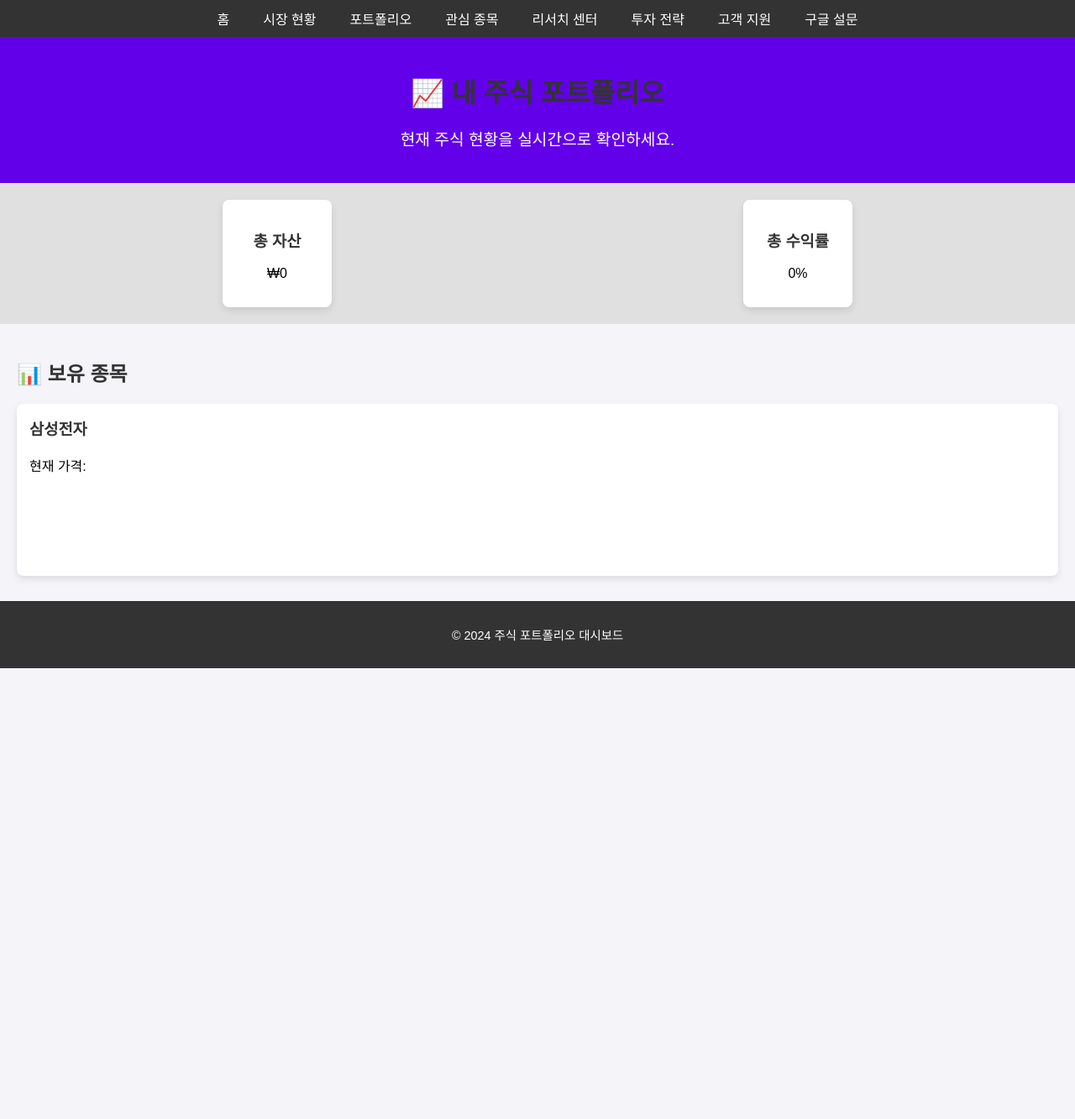
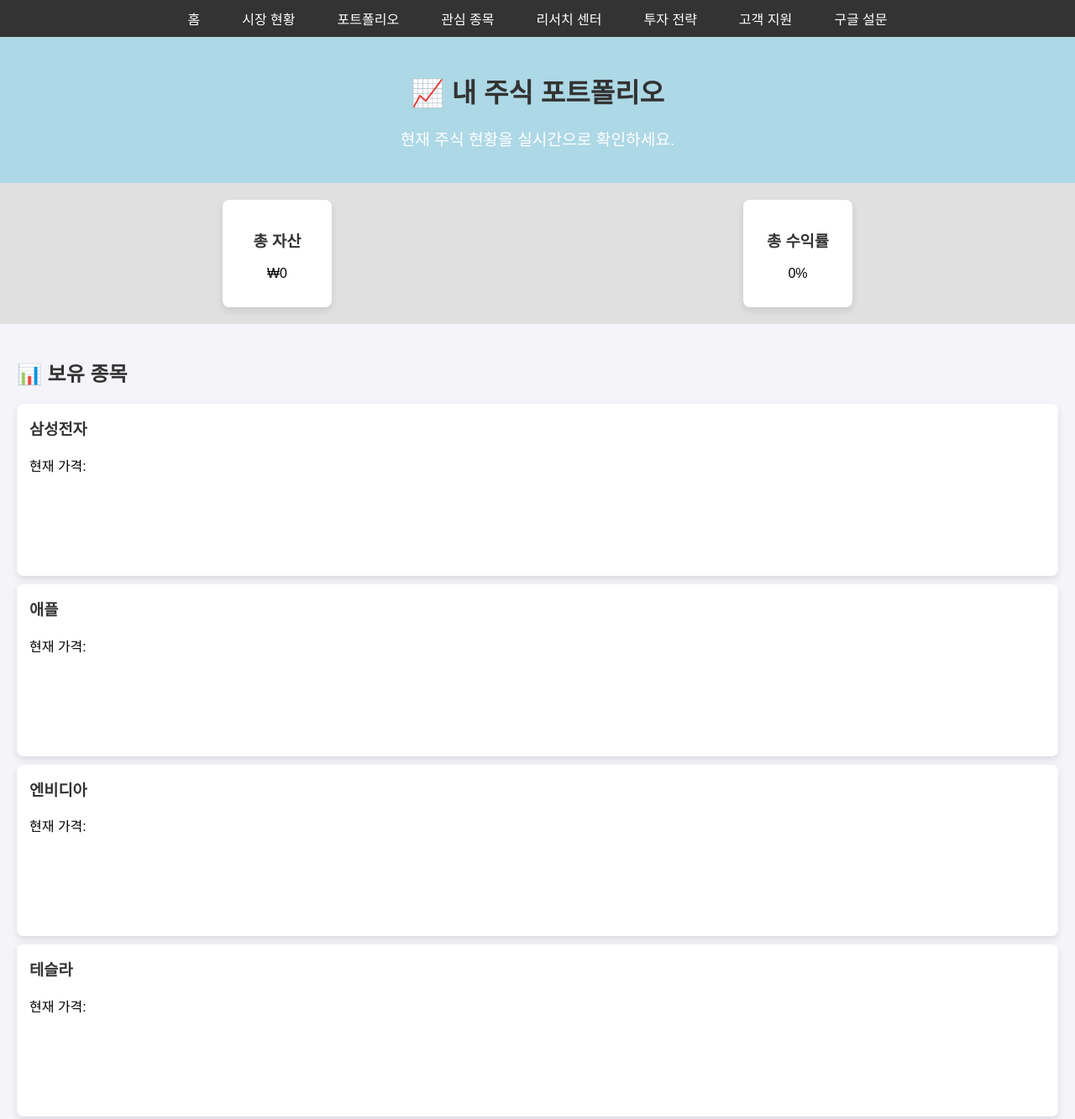
Before and after one commit to hppol/webp, a website: page public/portfolio.html in a window 1280 px wide. Shown: the top 1333 px of the page at 84% size. Before the commit the page ends 800 px from the top, so only its background shows below. Drawn offline with Linux system fonts and the light colour scheme; no server answers.

Commit message:
2024.11.16 수정

```diff
--- a/public/menu.html
+++ b/public/menu.html
@@ -1,15 +1,14 @@
 <!DOCTYPE html>
 <html lang="ko">
   <head>
-    <meta charset="UTF-8">
-    <meta name="viewport" content="width=device-width, initial-scale=1.0">
+    <meta charset="UTF-8" />
+    <meta name="viewport" content="width=device-width, initial-scale=1.0" />
     <title>Document</title>
   </head>
   <body>
-        <!-- 네비게이션 메뉴 -->
     <nav class="menu">
       <ul>
-                <li><a href="#">홈</a></li>
+        <li><a href="index.html">홈</a></li>
         <li><a href="#">시장 현황</a></li>
         <li><a href="portfolio.html">포트폴리오</a></li>
         <li><a href="#">관심 종목</a></li>
--- a/public/portfolio.html
+++ b/public/portfolio.html
@@ -1,24 +1,22 @@
 <!DOCTYPE html>
 <html lang="ko">
   <head>
-    <meta charset="UTF-8">
-    <meta name="viewport" content="width=device-width, initial-scale=1.0">
-    <link rel="stylesheet" href="style.css">
+    <meta charset="UTF-8" />
+    <meta name="viewport" content="width=device-width, initial-scale=1.0" />
+    <link rel="stylesheet" href="style.css" />
     <script src="loadMenu.js" defer></script>
     <script src="script.js" defer></script>
     <title>Document</title>
   </head>
   <body>
     <div id="menu-container"></div>
-    <!-- 헤더 -->
+
     <header>
       <h1>📈 내 주식 포트폴리오</h1>
       <p>현재 주식 현황을 실시간으로 확인하세요.</p>
     </header>
 
-    <!-- 메인 콘텐츠 -->
     <main>
-        <!-- 포트폴리오 요약 섹션 -->
       <section id="portfolio-summary">
         <div class="summary-card">
           <h3>총 자산</h3>
@@ -30,13 +28,27 @@
         </div>
       </section>
 
-        <!-- 보유 종목 섹션 -->
       <section id="stocks">
         <h2>📊 보유 종목</h2>
         <div class="stock-card">
           <h3>삼성전자</h3>
           <p>현재 가격: <span id="samsung-price"></span></p>
           <canvas id="chart-samsung" width="150" height="75"></canvas>
+        </div>
+        <div class="stock-card">
+          <h3>애플</h3>
+          <p>현재 가격: <span id="apple-price"></span></p>
+          <canvas id="chart-apple" width="150" height="75"></canvas>
+        </div>
+        <div class="stock-card">
+          <h3>엔비디아</h3>
+          <p>현재 가격: <span id="nvidia-price"></span></p>
+          <canvas id="chart-nvidia" width="150" height="75"></canvas>
+        </div>
+        <div class="stock-card">
+          <h3>테슬라</h3>
+          <p>현재 가격: <span id="tesla-price"></span></p>
+          <canvas id="chart-tesla" width="150" height="75"></canvas>
         </div>
       </section>
     </main>
--- a/public/script.js
+++ b/public/script.js
@@ -1,12 +1,22 @@
-// script.js
+// 페이지가 로드되면 주식 데이터를 가져옵니다.
+document.addEventListener("DOMContentLoaded", () => {
+  // 종목 심볼과 대응되는 HTML ID를 매핑
+  const stockSymbols = {
+    "005930.KS": "samsung-price", // 삼성전자
+    AAPL: "apple-price", // 애플
+    NVDA: "nvidia-price", // 엔비디아
+    TSLA: "tesla-price", // 테슬라
+    AMZN: "amazon-price", // 아마존
+  };
 
-// 페이지가 로드되면 삼성전자 주식 데이터를 가져옵니다.
-document.addEventListener("DOMContentLoaded", () => {
-    fetchStockData("005930.KS");
+  // 모든 종목의 데이터를 가져옴
+  Object.entries(stockSymbols).forEach(([symbol, elementId]) => {
+    fetchStockData(symbol, elementId);
+  });
 });
 
 // 주식 데이터 가져오는 함수
-async function fetchStockData(symbol) {
+async function fetchStockData(symbol, elementId) {
   try {
     // 서버에서 주식 데이터 요청
     const response = await fetch(`/api/stock/${symbol}`);
@@ -14,12 +24,12 @@ async function fetchStockData(symbol) {
 
     // 받은 데이터로 가격을 업데이트
     if (data && data.price) {
-            const priceElement = document.getElementById("samsung-price");
-            priceElement.textContent = `₩${data.price.toLocaleString()}`;  // 가격을 ₩단위로 표시
+      const priceElement = document.getElementById(elementId);
+      priceElement.textContent = `₩${data.price.toLocaleString()}`; // 가격을 ₩단위로 표시
     } else {
-            console.error("주식 가격 정보를 불러올 수 없습니다.");
+      console.error(`주식 가격 정보를 불러올 수 없습니다. (${symbol})`);
     }
   } catch (error) {
-        console.error("주식 데이터 조회 중 오류 발생:", error);
+    console.error(`주식 데이터 조회 중 오류 발생 (${symbol}):`, error);
   }
 }
--- a/public/style.css
+++ b/public/style.css
@@ -1,5 +1,3 @@
-/* style.css */
-
 /* 기본 스타일 */
 body {
   font-family: Arial, sans-serif;
@@ -8,13 +6,15 @@ body {
   background-color: #f4f4f9;
 }
 
-h1, h2, h3 {
+h1,
+h2,
+h3 {
   color: #333;
 }
 
-/* 메뉴 스타일 */
+/* menu.html */
 .menu {
-    background-color: #333;
+  background-color: #333333;
   padding: 10px;
   color: white;
 }
@@ -24,7 +24,7 @@ h1, h2, h3 {
   margin: 0;
   padding: 0;
   display: flex;
-    gap: 20px;
+  gap: 30px;
   justify-content: center;
 }
 
@@ -39,23 +39,16 @@ h1, h2, h3 {
   border-radius: 5px;
 }
 
-/* 헤더 스타일 */
-header {
-    text-align: center;
+/* index.html */
+#portfolio-home {
+  display: flex;
+  justify-content: space-around;
   padding: 20px;
-    background-color: #6200ea;
-    color: white;
+  background-color: #e0e0e0;
+  height: 1500px;
 }
 
-header h1 {
-    margin-bottom: 10px;
-}
-
-header p {
-    font-size: 1.2em;
-}
-
-/* 포트폴리오 요약 섹션 스타일 */
+/* portfolio.html */
 #portfolio-summary {
   display: flex;
   justify-content: space-around;
@@ -72,7 +65,6 @@ header p {
   box-shadow: 0 4px 8px rgba(0, 0, 0, 0.1);
 }
 
-/* 보유 종목 카드 스타일 */
 #stocks {
   padding: 20px;
 }
@@ -93,6 +85,22 @@ canvas {
   margin-top: 10px;
 }
 
+/* 헤더 스타일 */
+header {
+  text-align: center;
+  padding: 20px;
+  background-color: lightblue;
+  color: white;
+}
+
+header h1 {
+  margin-bottom: 10px;
+}
+
+header p {
+  font-size: 1.2em;
+}
+
 /* 푸터 스타일 */
 footer {
   text-align: center;
```
Also changed, not shown: app.js (+4 -4 lines), practice.js (+7 -7 lines), public/googleform.html (+19 -9 lines), public/index.html (+1 -9 lines), public/loadMenu.js (+3 -4 lines). Lines whose indentation alone changed are shown as unchanged.
